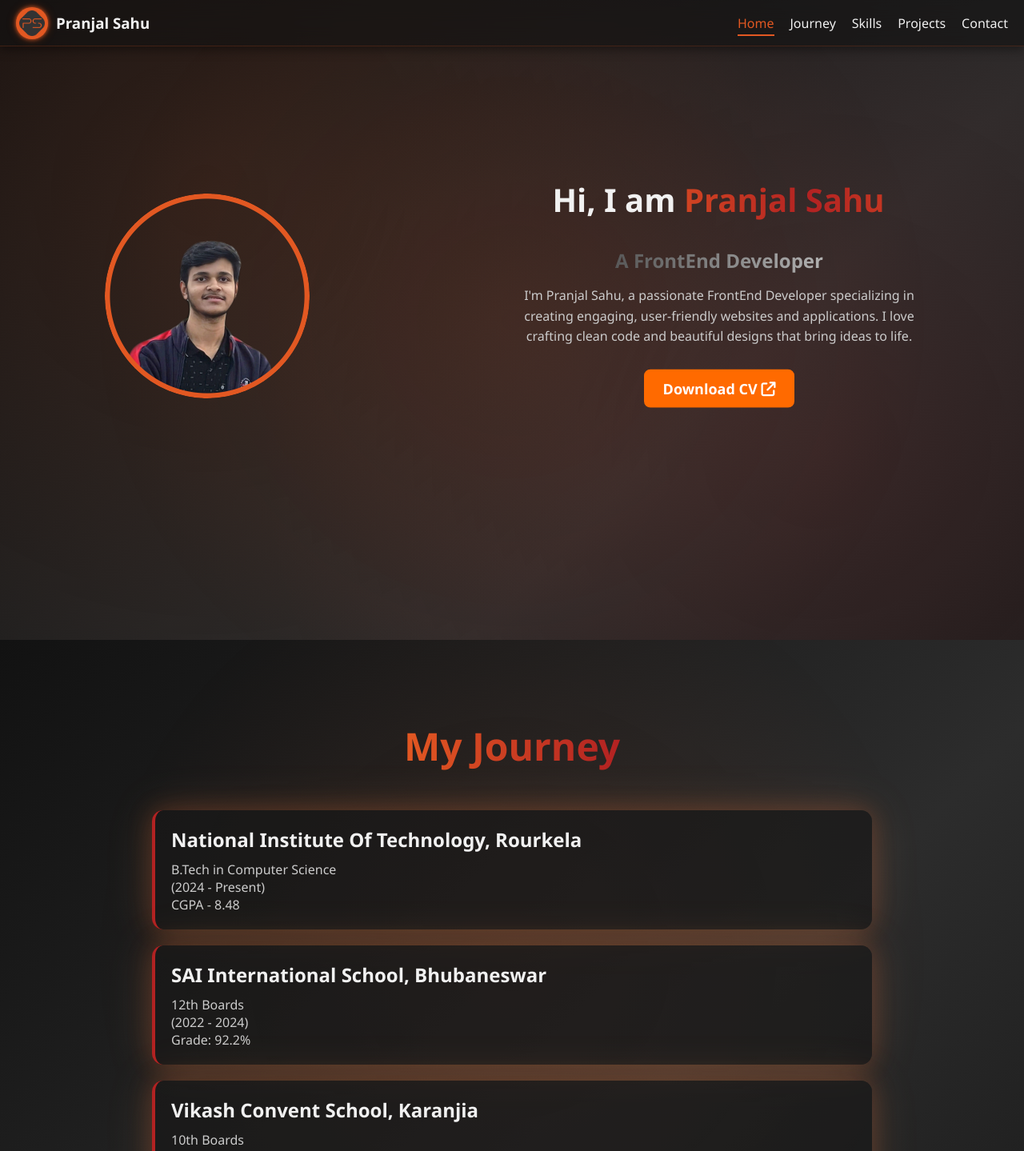
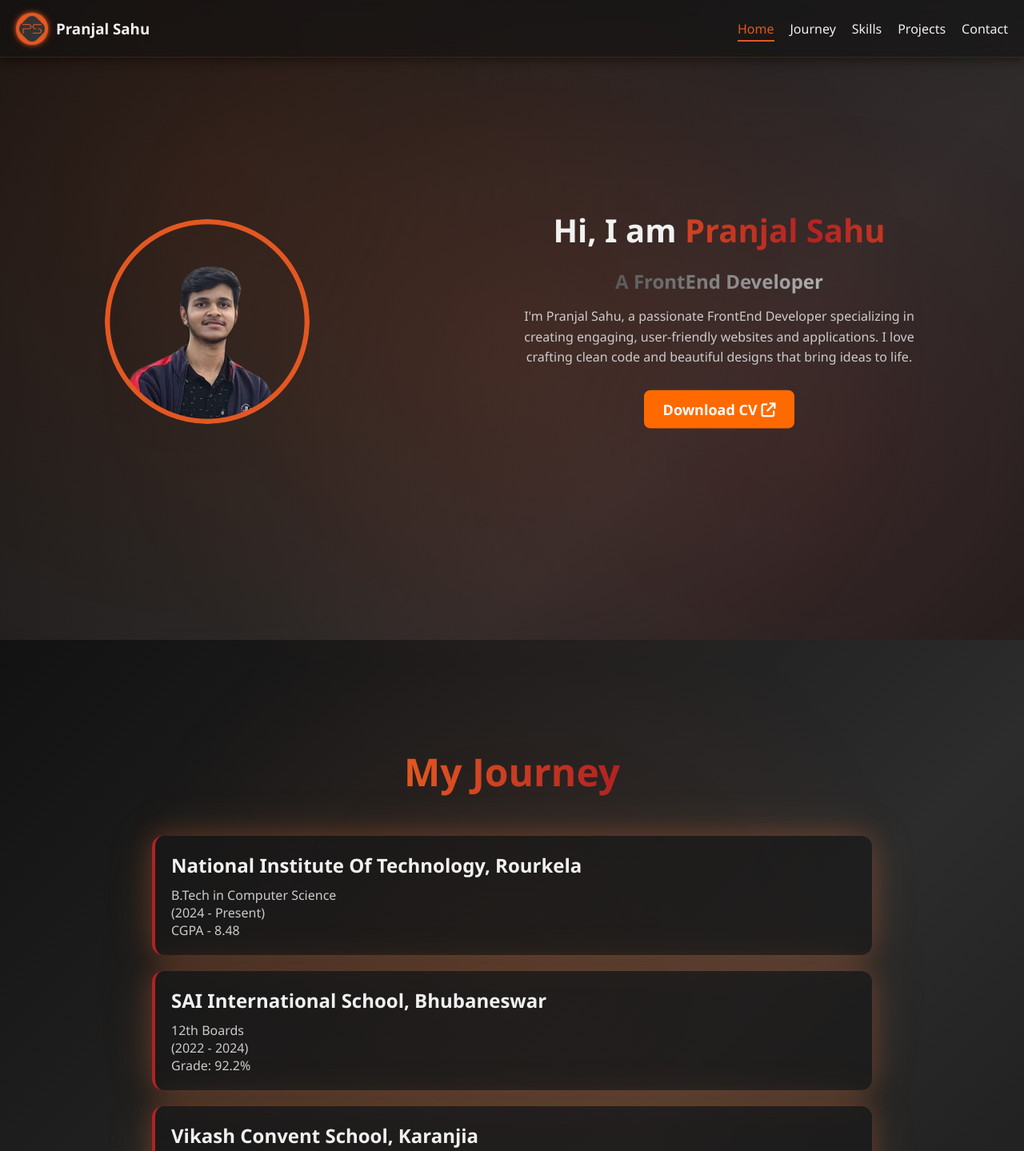
Before and after one commit to Pranjal-Sahu21/portfolio-website, a React (Vite) app: page / in a window 1280 px wide. Shown: the top 1439 px of the page at 80% size. Built offline with nearby package versions, Linux system fonts and the light colour scheme.

Commit message:
Added some animations using framer-motion

```diff
--- a/package.json
+++ b/package.json
@@ -10,6 +10,7 @@
     "preview": "vite preview"
   },
   "dependencies": {
+    "framer-motion": "^12.23.12",
     "react": "^19.1.1",
     "react-dom": "^19.1.1"
   },
--- a/src/Contact.jsx
+++ b/src/Contact.jsx
@@ -1,16 +1,58 @@
 import "./style.css";
+import { motion, useInView } from "framer-motion";
+import { useRef } from "react";
 
 export default function Contact() {
+  const ref = useRef(null);
+  const isInView = useInView(ref, { once: true, amount: 0.3 });
+
   return (
-    <section id="contact" className="section contact-section">
-      <h1 className="heading">Contact Me</h1>
-      <form action="#" method="post" className="contact-card">
+    <section id="contact" className="section contact-section" ref={ref}>
+      <motion.h1
+        className="heading"
+        initial={{ opacity: 0, y: 80 }}
+        animate={isInView ? { opacity: 1, y: 0 } : { opacity: 0, y: 80 }}
+        transition={{
+          type: "spring",
+          stiffness: 50,
+          damping: 20,
+        }}
+      >
+        Contact Me
+      </motion.h1>
+
+      <motion.form
+        action="#"
+        method="post"
+        className="contact-card"
+        initial={{ opacity: 0, scale: 0.8 }}
+        animate={
+          isInView ? { opacity: 1, scale: 1 } : { opacity: 0, scale: 0.8 }
+        }
+        transition={{
+          type: "spring",
+          stiffness: 50,
+          damping: 20,
+          delay: 0.2,
+        }}
+      >
         <input type="text" name="name" placeholder="Your Name" required />
         <input type="email" name="email" placeholder="Your Email" required />
         <textarea name="message" placeholder="Your Message" rows="5" required />
         <button type="submit">Send</button>
-      </form>
-      <div className="social-icons">
+      </motion.form>
+
+      <motion.div
+        className="social-icons"
+        initial={{ opacity: 0, y: 80 }}
+        animate={isInView ? { opacity: 1, y: 0 } : { opacity: 0, y: 80 }}
+        transition={{
+          type: "spring",
+          stiffness: 50,
+          damping: 20,
+          delay: 0.4,
+        }}
+      >
         <a
           href="https://www.instagram.com/prsahu_21/?next=%2F"
           target="_blank"
@@ -35,7 +77,7 @@ export default function Contact() {
         <a href="mailto:sahupranjal1619@gmail.com">
           <i className="fas fa-envelope"></i>
         </a>
-      </div>
+      </motion.div>
     </section>
   );
 }
--- a/src/Header.jsx
+++ b/src/Header.jsx
@@ -1,4 +1,5 @@
 import { useState, useEffect } from "react";
+import { motion } from "framer-motion";
 import "./style.css";
 import logo from "../assets/apple-touch-icon.png";
 
@@ -17,8 +18,22 @@ export default function Header() {
     return () => window.removeEventListener("resize", handleResize);
   }, []);
 
+  const headerVariants = {
+    hidden: { y: -100, opacity: 0 },
+    visible: {
+      y: 0,
+      opacity: 1,
+      transition: { type: "spring", stiffness: 80, damping: 20, duration: 0.5 },
+    },
+  };
+
   return (
-    <nav>
+    <motion.nav
+      variants={headerVariants}
+      initial="hidden"
+      animate="visible"
+      className="header-nav"
+    >
       <div className="logo">
         <div className="logo-circle">
           <img className="pranjal-logo" src={logo} alt="logo" />
@@ -59,6 +74,6 @@ export default function Header() {
         <div></div>
         <div></div>
       </div>
-    </nav>
+    </motion.nav>
   );
 }
--- a/src/Home.jsx
+++ b/src/Home.jsx
@@ -1,33 +1,90 @@
 import "./style.css";
 import picOfMe from "../assets/picofme (7).png";
+import { motion } from "framer-motion";
+
+const container = {
+  hidden: { opacity: 0, y: 30 },
+  visible: {
+    opacity: 1,
+    y: 0,
+    transition: {
+      staggerChildren: 0.4,
+    },
+  },
+};
+
+const item = {
+  hidden: { opacity: 0, y: 40 },
+  visible: {
+    opacity: 1,
+    y: 0,
+    transition: {
+      duration: 1.2,
+      ease: "easeOut",
+    },
+  },
+};
+
+const imageVariant = {
+  hidden: { opacity: 0, x: -200 },
+  visible: {
+    opacity: 1,
+    x: 0,
+    transition: {
+      type: "spring",
+      stiffness: 50,
+      damping: 20,
+      duration: 1.8,
+    },
+  },
+};
 
 export default function Home() {
   return (
     <section id="home" className="section hero">
-      <div className="hero-img">
+      {/* Animated image */}
+      <motion.div
+        className="hero-img"
+        variants={imageVariant}
+        initial="hidden"
+        animate="visible"
+      >
         <img src={picOfMe} alt="Pranjal Sahu" />
-      </div>
-      <div className="hero-content">
-        <h1>
+      </motion.div>
+
+      {/* Animated text block */}
+      <motion.div
+        className="hero-content"
+        variants={container}
+        initial="hidden"
+        animate="visible"
+      >
+        <motion.h1 variants={item}>
           <span className="typewriter">
             Hi, I am <span className="name">Pranjal Sahu</span>
           </span>
-        </h1>
-        <h2 className="work">A FrontEnd Developer</h2>
-        <p>
+        </motion.h1>
+
+        <motion.h2 className="work" variants={item}>
+          A FrontEnd Developer
+        </motion.h2>
+
+        <motion.p variants={item}>
           I'm Pranjal Sahu, a passionate FrontEnd Developer specializing in
           creating engaging, user-friendly websites and applications. I love
           crafting clean code and beautiful designs that bring ideas to life.
-        </p>
-        <a
+        </motion.p>
+
+        <motion.a
           href="https://drive.google.com/file/d/1qgfwbu4S9dREyCyacf2gA3N1xGzGmOoe/view?usp=drive_link"
           target="_blank"
           rel="noopener noreferrer"
           className="download-btn"
+          variants={item}
         >
           Download CV <i className="fas fa-arrow-up-right-from-square"></i>
-        </a>
-      </div>
+        </motion.a>
+      </motion.div>
     </section>
   );
 }
--- a/src/Journey.jsx
+++ b/src/Journey.jsx
@@ -1,28 +1,70 @@
 import "./style.css";
+import { motion, useInView } from "framer-motion";
+import { useRef } from "react";
+
+const cardVariants = (direction) => ({
+  hidden: {
+    opacity: 0,
+    x: direction === "left" ? -400 : direction === "right" ? 400 : 0,
+    y: window.innerWidth < 768 ? 30 : 0,
+  },
+  visible: {
+    opacity: 1,
+    x: 0,
+    y: 0,
+    transition: {
+      type: "spring",
+      stiffness: 50,
+      damping: 20,
+      mass: 1,
+    },
+  },
+});
 
 export default function Journey() {
+  const journeyData = [
+    {
+      title: "National Institute Of Technology, Rourkela",
+      details: [
+        "B.Tech in Computer Science",
+        "(2024 - Present)",
+        "CGPA - 8.48",
+      ],
+    },
+    {
+      title: "SAI International School, Bhubaneswar",
+      details: ["12th Boards", "(2022 - 2024)", "Grade: 92.2%"],
+    },
+    {
+      title: "Vikash Convent School, Karanjia",
+      details: ["10th Boards", "(2021 - 2022)", "Grade: 96.2%"],
+    },
+  ];
+
   return (
     <section id="journey" className="section">
       <h2 className="heading">My Journey</h2>
       <div className="journey-container">
-        <div className="journey-card">
-          <h3>National Institute Of Technology, Rourkela</h3>
-          <p>B.Tech in Computer Science</p>
-          <p>(2024 - Present)</p>
-          <p>CGPA - 8.48</p>
-        </div>
-        <div className="journey-card">
-          <h3>SAI International School, Bhubaneswar</h3>
-          <p>12th Boards</p>
-          <p>(2022 - 2024)</p>
-          <p>Grade: 92.2%</p>
-        </div>
-        <div className="journey-card">
-          <h3>Vikash Convent School, Karanjia</h3>
-          <p>10th Boards</p>
-          <p>(2021- 2022)</p>
-          <p>Grade: 96.2%</p>
-        </div>
+        {journeyData.map((journey, index) => {
+          const ref = useRef(null);
+          const isInView = useInView(ref, { once: true, margin: "-30% 0px" });
+
+          return (
+            <motion.div
+              key={index}
+              ref={ref}
+              className="journey-card"
+              variants={cardVariants(index % 2 === 0 ? "left" : "right")}
+              initial="hidden"
+              animate={isInView ? "visible" : "hidden"}
+            >
+              <h3>{journey.title}</h3>
+              {journey.details.map((line, i) => (
+                <p key={i}>{line}</p>
+              ))}
+            </motion.div>
+          );
+        })}
       </div>
     </section>
   );
--- a/src/Projects.jsx
+++ b/src/Projects.jsx
@@ -1,9 +1,30 @@
 import "./style.css";
+import { motion, useInView } from "framer-motion";
+import { useRef } from "react";
+
 import cheeType from "../assets/cheetype.png";
 import tasteGpt from "../assets/tastegpt.png";
 import skyLune from "../assets/skylune.png";
 import plannix from "../assets/plannix.png";
 import greenTech from "../assets/greentech.png";
+
+const cardVariants = (direction) => {
+  const isMobile = window.innerWidth <= 768;
+  const offset = isMobile ? 150 : 400;
+
+  return {
+    hidden: { opacity: 0, x: direction === "left" ? -offset : offset },
+    visible: {
+      opacity: 1,
+      x: 0,
+      transition: {
+        type: "spring",
+        stiffness: 100,
+        damping: 20,
+      },
+    },
+  };
+};
 
 export default function Projects() {
   const projects = [
@@ -43,20 +64,28 @@ export default function Projects() {
     <section id="projects" className="section projects-section">
       <h1 className="heading">My Projects</h1>
       <div className="projects">
-        {projects.map((p) => (
-          <a
-            href={p.link}
-            target="_blank"
-            rel="noopener noreferrer"
-            key={p.title}
-          >
-            <div className="project-card card-vibe">
+        {projects.map((p, index) => {
+          const ref = useRef(null);
+          const isInView = useInView(ref, { once: true, amount: 0.1 });
+
+          return (
+            <motion.a
+              href={p.link}
+              target="_blank"
+              rel="noopener noreferrer"
+              key={p.title}
+              ref={ref}
+              className="project-card card-vibe"
+              variants={cardVariants(index % 2 === 0 ? "left" : "right")}
+              initial="hidden"
+              animate={isInView ? "visible" : "hidden"}
+            >
               <img src={p.img} alt={p.title} className="project-img" />
               <h2 className="project-title">{p.title}</h2>
               <p className="project-desc">{p.desc}</p>
-            </div>
-          </a>
-        ))}
+            </motion.a>
+          );
+        })}
       </div>
     </section>
   );
--- a/src/Skills.jsx
+++ b/src/Skills.jsx
@@ -1,4 +1,7 @@
 import "./style.css";
+import { motion, useInView } from "framer-motion";
+import { useRef } from "react";
+
 import htmlLogo from "../assets/html-logo.png";
 import cssLogo from "../assets/css-logo.png";
 import tailwindLogo from "../assets/tailwindcss-logo.png";
@@ -22,10 +25,24 @@ export default function Skills() {
     { name: "DSA", img: dsaLogo },
   ];
 
+  const ref = useRef(null);
+  const isInView = useInView(ref, { once: true, amount: 0.3 });
+
   return (
-    <section id="skills">
+    <section id="skills" ref={ref}>
       <h2 className="heading">My Skills</h2>
-      <div className="skills-grid">
+      <motion.div
+        className="skills-grid"
+        initial={{ opacity: 0, scale: 0.8 }}
+        animate={
+          isInView ? { opacity: 1, scale: 1 } : { opacity: 0, scale: 0.8 }
+        }
+        transition={{
+          type: "spring",
+          stiffness: 50,
+          damping: 20,
+        }}
+      >
         {skills.map((s) => (
           <div className="skill-item" key={s.name}>
             <div className="skill-icon">
@@ -34,7 +51,7 @@ export default function Skills() {
             <p className="skill-name">{s.name}</p>
           </div>
         ))}
-      </div>
+      </motion.div>
     </section>
   );
 }
--- a/src/style.css
+++ b/src/style.css
@@ -137,6 +137,7 @@ ul.nav-links li a:hover {
   text-align: center;
   justify-content: space-around;
   padding-top: 60px;
+  margin-top: 32px;
 }
 
 .hero-img {
@@ -324,29 +325,29 @@ footer {
   border-top: 1px solid #333;
 }
 
-.typewriter {
+/* .typewriter {
   display: inline-block;
   overflow: hidden;
   border-right: 2px solid var(--primary);
   white-space: nowrap;
   animation: typing 3s steps(30, end) forwards, blink 0.75s step-end infinite;
   max-width: 0;
-}
+} */
 
-@keyframes typing {
+/* @keyframes typing {
   from {
     max-width: 0;
   }
   to {
     max-width: 100%;
   }
-}
+} */
 
-@keyframes blink {
+/* @keyframes blink {
   50% {
     border-color: transparent;
   }
-}
+} */
 
 .name {
   position: relative;
@@ -463,7 +464,7 @@ footer {
   text-align: center;
 }
 
-section {
+/* section {
   opacity: 0;
   transform: scale(0.92);
   transition: opacity 1s ease, transform 1s ease;
@@ -472,7 +473,7 @@ section {
 section.visible {
   opacity: 1;
   transform: scale(1);
-}
+} */
 
 ::-webkit-scrollbar {
   width: 8px;
@@ -528,11 +529,11 @@ section.visible {
   }
 }
 
-@media (max-width: 400px) {
+/* @media (max-width: 400px) {
   .typewriter {
     font-size: 2rem;
   }
-}
+} */
 
 .heading,
 h2 {
@@ -670,7 +671,7 @@ nav {
   box-shadow: 0 4px 12px rgba(0, 0, 0, 0.4);
   position: fixed;
   width: 100%;
-  height: 58px;
+  height: 72px;
   top: 0;
   z-index: 1000;
 }
```
Also changed, not shown: src/App.jsx (+5 -2 lines), 1 other file (tests, documents, lock files or other folders).
